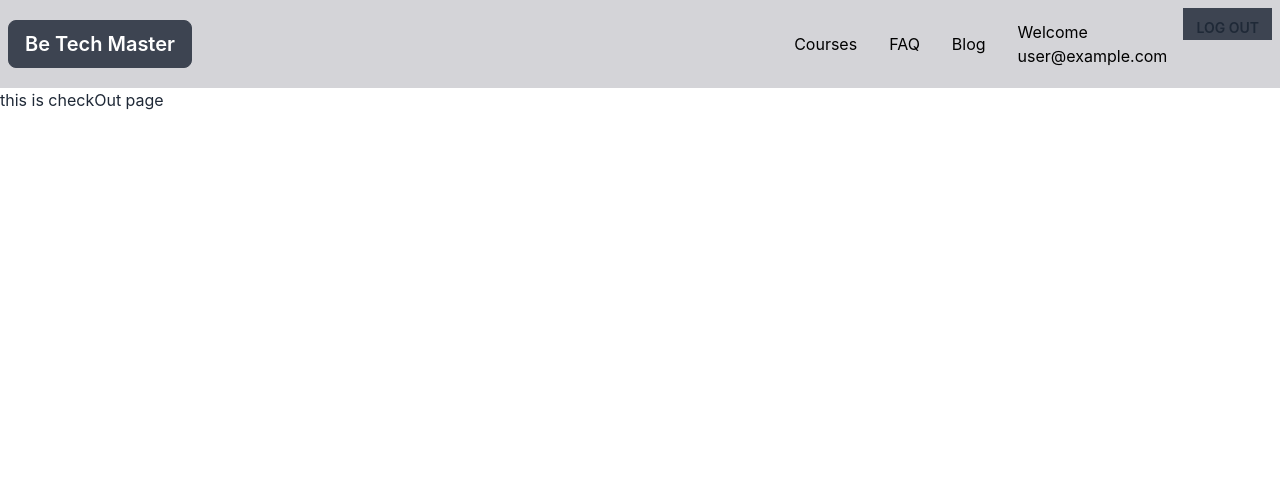
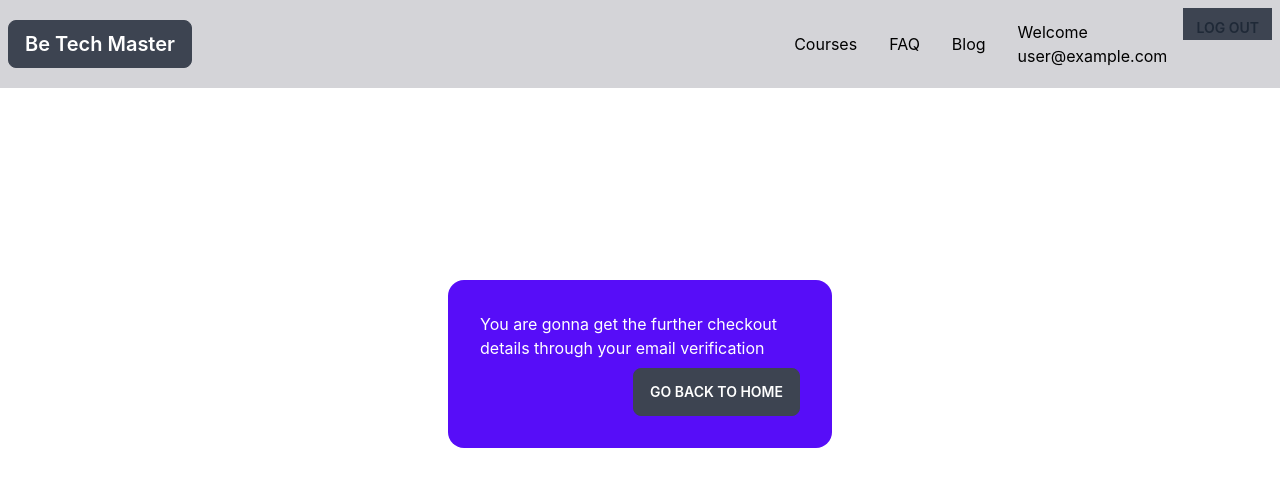
Before and after one commit to rahmanabdulquadir/be-tech-master, a React (Create React App) app: page /checkout in a window 1280 px wide. Shown: the top 486 px of the page. Built offline with nearby package versions, Linux system fonts and the light colour scheme; no server answers; sample sign-in values are in the browser's storage.

Commit message:
checkout option added

```diff
--- a/src/CheckOut/CheckOut.js
+++ b/src/CheckOut/CheckOut.js
@@ -1,9 +1,19 @@
 import React from 'react';
+import { Link } from 'react-router-dom';
 
 const CheckOut = () => {
   return (
     <div>
-      <h2>this is checkOut page</h2>
+      <div className="mx-auto my-48 card w-96 bg-primary text-primary-content">
+  <div className="card-body">
+    {/* <h2 className="card-title">Card title!</h2> */}
+    <p>You are gonna get the further checkout details through your email verification</p>
+    <div className="card-actions justify-end">
+     <Link to={'/'}> <button className="btn">Go back to home</button></Link>
+    </div>
+  </div>
+</div>
+
     </div>
   );
 };
--- a/src/courseDetails/CourseDetails.js
+++ b/src/courseDetails/CourseDetails.js
@@ -6,10 +6,9 @@ const CourseDetails = () => {
     <div>
       <div className="mx-auto card w-96 bg-primary text-primary-content">
   <div className="card-body">
-    <h2 className="card-title">Congrats!! You have enrolled to this course</h2>
-    <p>You are ginne get the further checkout details through your email verification</p>
+    <h2 className="card-title">Congrats!! You have choosen your desiarable tech course</h2>
     <div className="card-actions justify-end">
-      <Link to={'/checkout'}><button className="btn">Get Premium Access</button></Link>
+      <Link to={'/checkout'}><button className="btn">Check Out</button></Link>
     </div>
   </div>
 </div>
```
